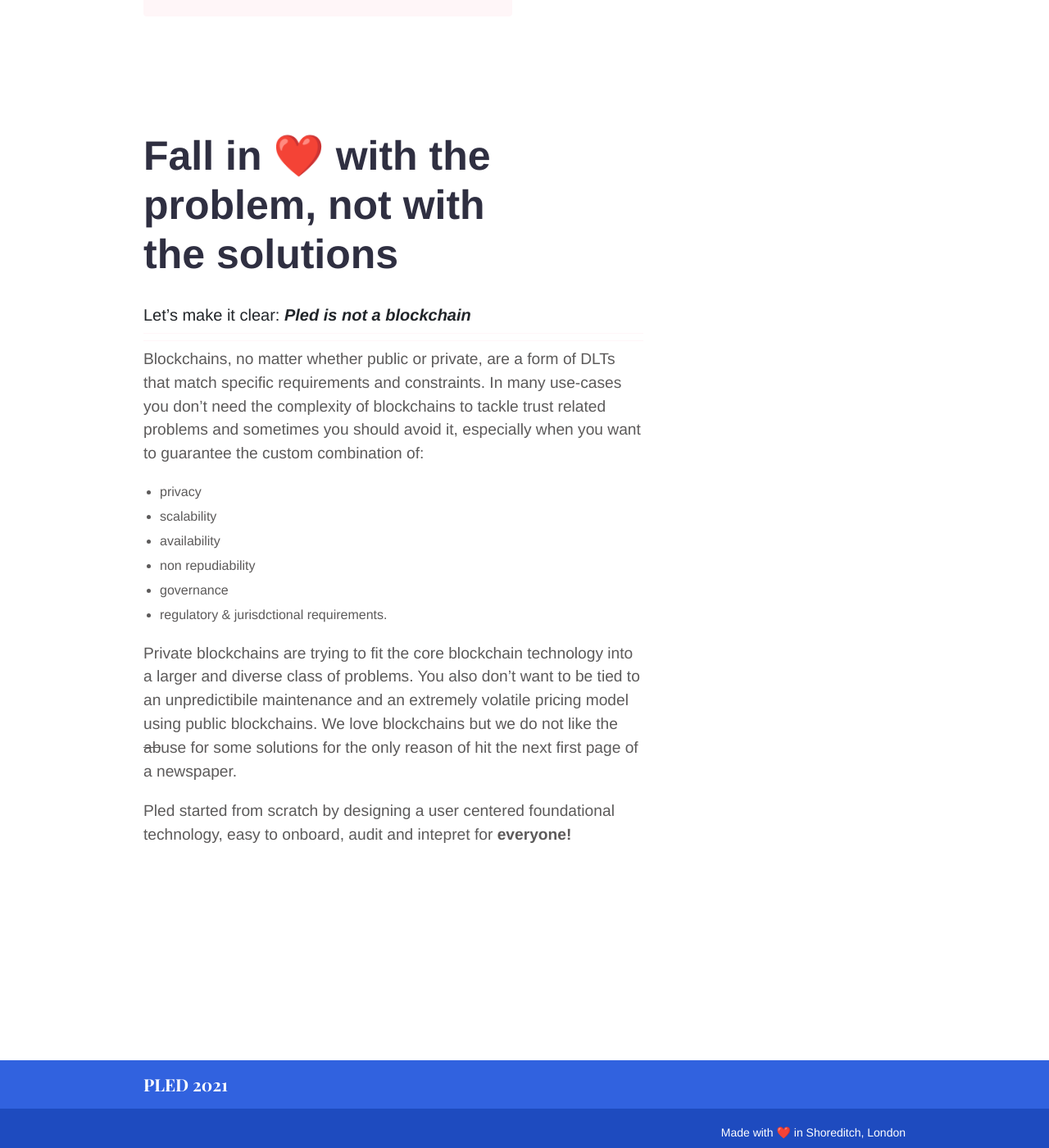
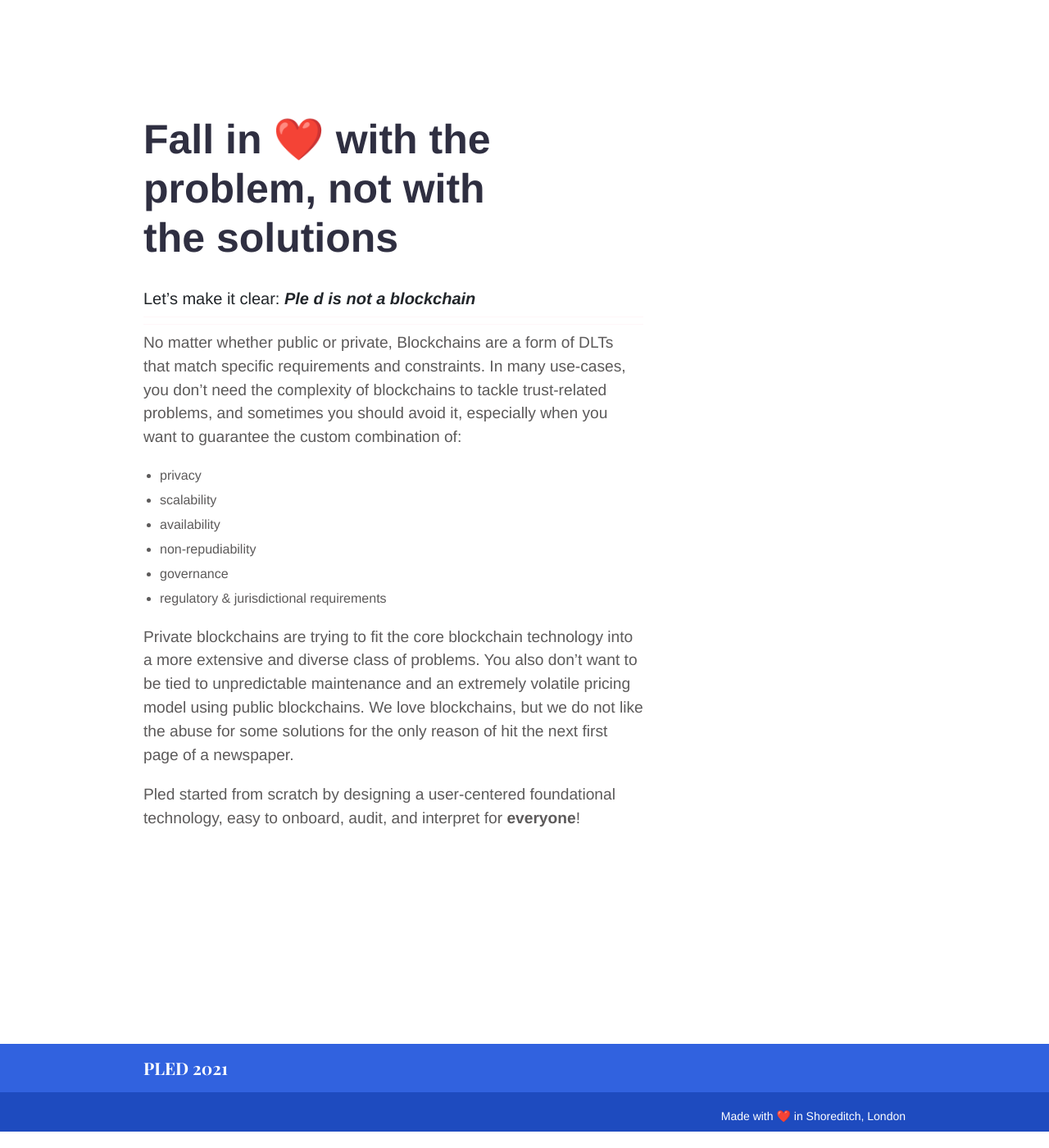
Before and after one commit to GaetanoMondelli/pled, a Jekyll site: the page built from index.md, in a window 1280 px wide and 1400 px high, scrolled down 859 px. Shown: the whole window at 82% size. Built offline with Jekyll 4.4.1, drawn with Linux system fonts in a browser that asks for light colours; some of the changed text lies outside the part shown.

Commit message:
fix: improve syntax and text

```diff
--- a/index.md
+++ b/index.md
@@ -8,34 +8,34 @@
 content2: |
     # Fall in ❤️ with the problem, not with the solutions
 
-    ### Let's make it clear: ***Pled is not a blockchain***
+    ### Let's make it clear: ***Ple d is not a blockchain***
     ---
     ---
 
 
-    Blockchains, no matter whether public or private, are a form of DLTs that match specific requirements and constraints.
-    In many use-cases you don't need the complexity of blockchains to tackle trust related problems and sometimes you should avoid it, especially when you want to guarantee the custom combination of:
+    No matter whether public or private, Blockchains are a form of DLTs that match specific requirements and constraints. In many use-cases, you don't need the complexity of blockchains to tackle trust-related problems, and sometimes you should avoid it, especially when you want to guarantee the custom combination of:
     - privacy
     - scalability
     - availability
-    - non repudiability
+    - non-repudiability
     - governance
-    - regulatory & jurisdctional requirements.
+    - regulatory & jurisdictional requirements
 
-    Private blockchains are trying to fit the core blockchain technology into a larger and diverse class of problems. You also don't want to be tied to an unpredictibile maintenance and an extremely volatile pricing model using public blockchains.
-    We love blockchains but we do not like the ~~ab~~use for some solutions for the only reason of hit the next first page of a newspaper.
+    Private blockchains are trying to fit the core blockchain technology into a more extensive and diverse class of problems. You also don't want to be tied to unpredictable maintenance and an extremely volatile pricing model using public blockchains. We love blockchains, but we do not like the abuse for some solutions for the only reason of hit the next first page of a newspaper.
 
-    Pled started from scratch by designing a user centered foundational technology, easy to onboard, audit and intepret for **everyone!**
+    Pled started from scratch by designing a user-centered foundational technology, easy to onboard, audit, and interpret for **everyone**!
 
 ---
 
 # Trust that 👀 like code
 
-Pled offers secure, transparent and verifiable services based on DLTs
-
+Pled offers secure, transparent, and verifiable services based on DLTs.
 Our platform allows you to build or use our built-in services on top of distributed ledgers.
 
-Do you need to securely store and audit interactions? Have you got privacy concerns?
-Do you really think you need a **blockchain**?
 
-Ledger services leverage the right combinations of access, speed and governance always in a trasparent, verifiable and not repudiable manner. You can easily access our services through our Web Console or our SDK.
+Do you need to store and audit interactions **securely**?
+Have you got **privacy** concerns?
+Do you think you need a **blockchain**?
+
+
+Ledger services leverage the right combinations of access, speed, and governance in a transparent, verifiable, and not repudiable manner. You can easily access our services through our Web Console or our SDK.
```
